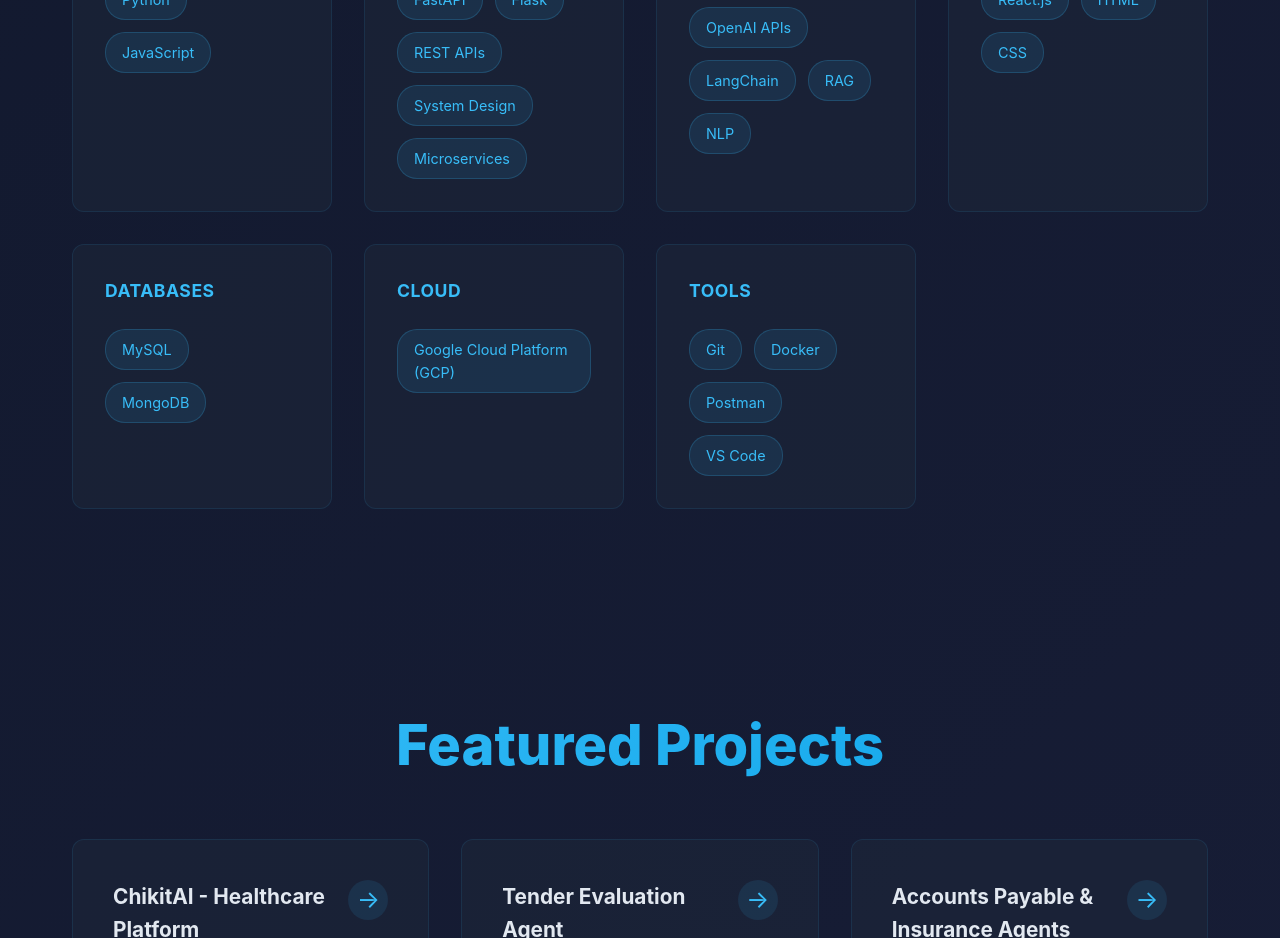
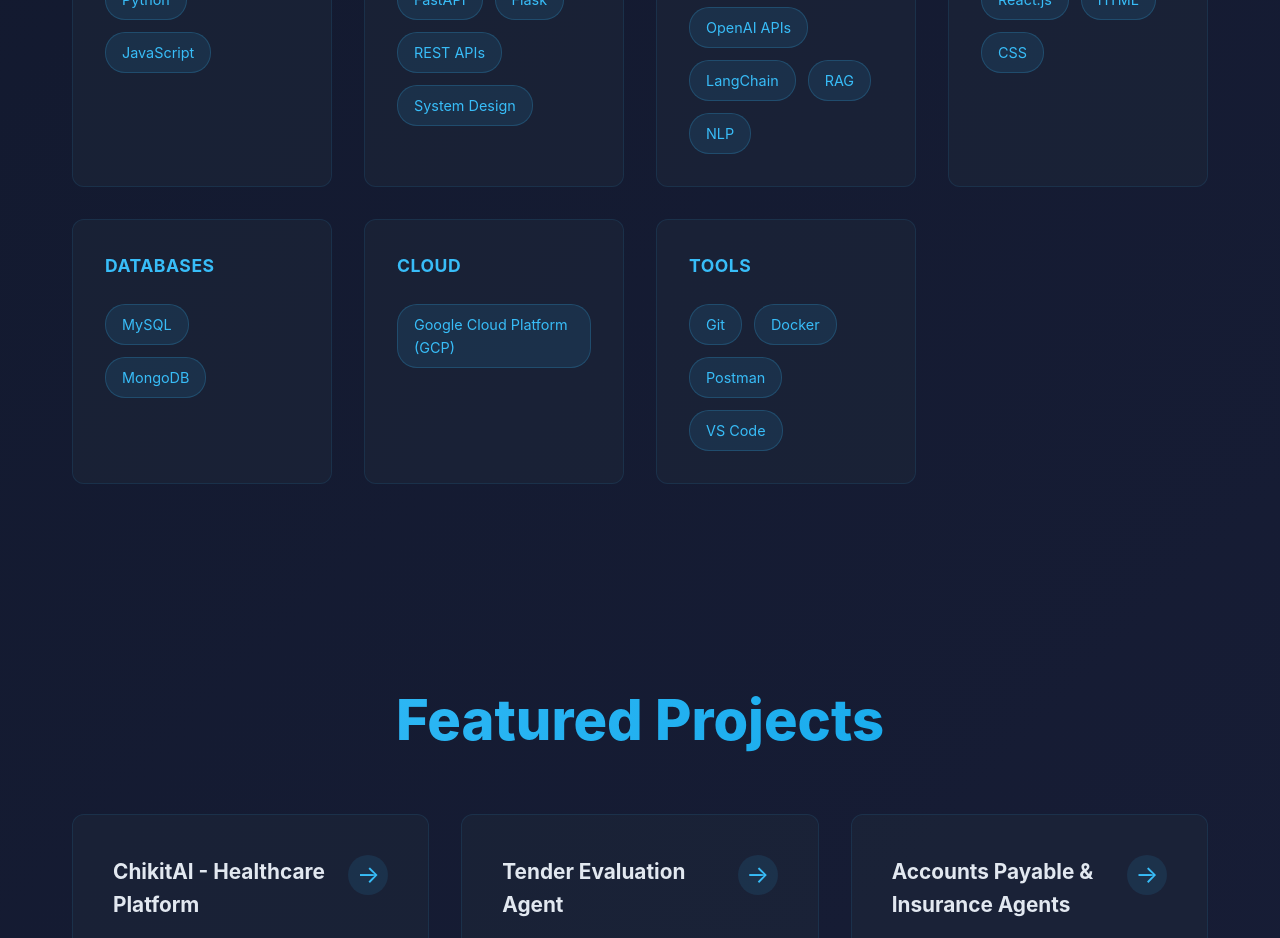
Before and after one commit to Mallikarjun85-bot/my-portfolio, a React (Create React App) app: page / in a window 1280 px wide. Shown: the part 2440-3378 px from the top of the page. Built offline with nearby package versions, Linux system fonts and the light colour scheme.

Commit message:
Small Fix

```diff
--- a/src/components/Skills.js
+++ b/src/components/Skills.js
@@ -9,7 +9,7 @@ const Skills = () => {
     },
     {
       category: "Backend & APIs",
-      skills: ["FastAPI", "Flask", "REST APIs", "System Design", "Microservices"],
+      skills: ["FastAPI", "Flask", "REST APIs", "System Design"],
     },
     {
       category: "AI & Machine Learning",
```
